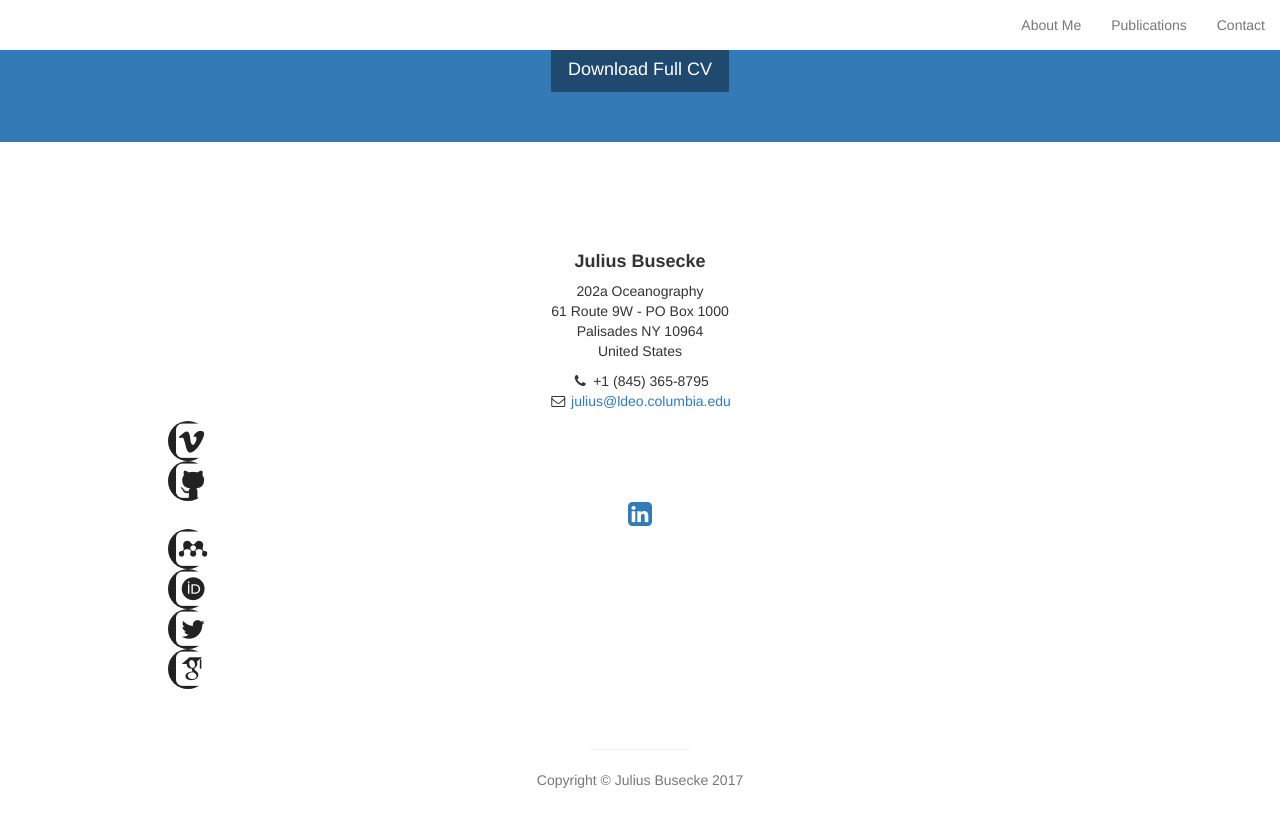
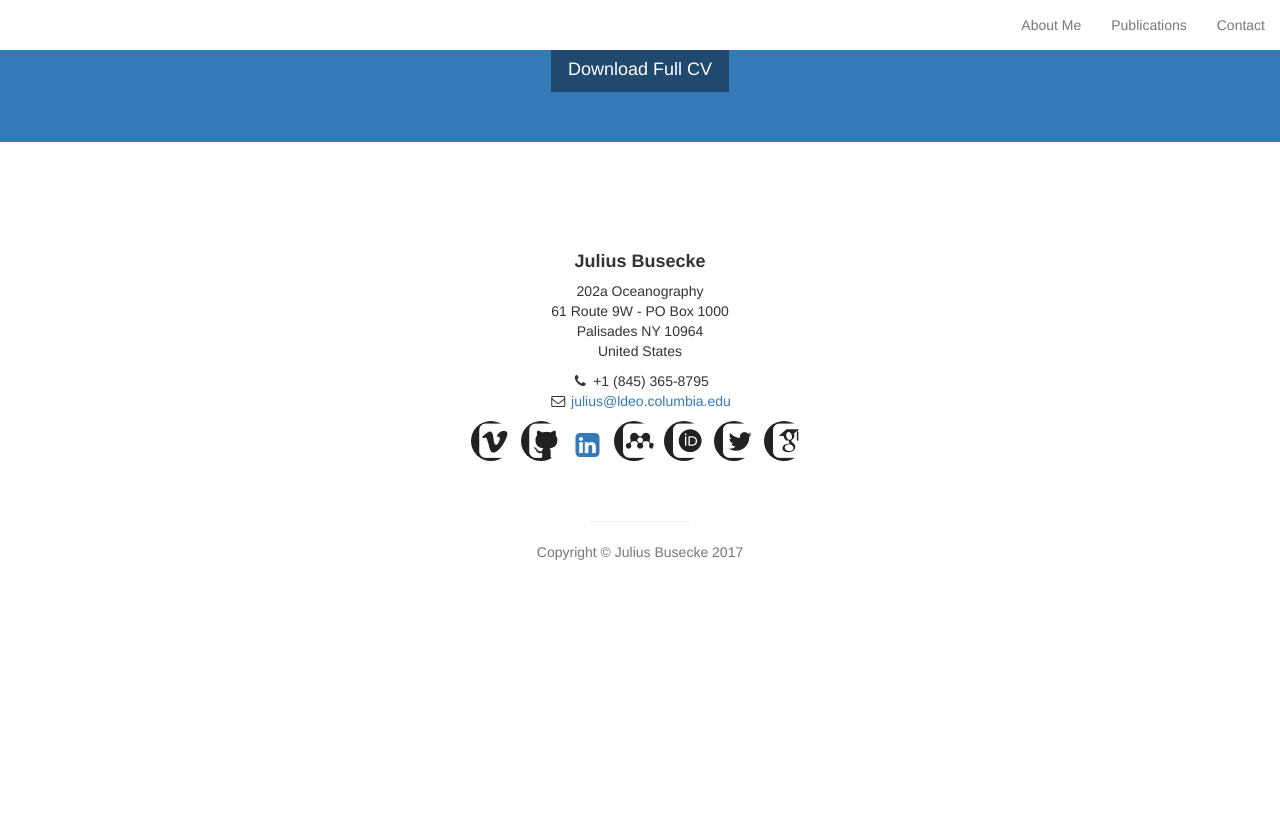
Before and after one commit to jbusecke/jbusecke.github.io, a Jekyll site: the page built from index.html, in a window 1280 px wide and 900 px high, scrolled down 2520 px. Shown: the top 827 px of the window. Built offline with Jekyll 4.4.1, drawn with Linux system fonts in a browser that asks for light colours; some web fonts are replaced; after the commit the page ends 3192 px from its top, so only the background shows below that.

Commit message:
corrected inline list

```diff
--- a/index.html
+++ b/index.html
@@ -156,7 +156,7 @@
                       <li>  <a href="https://www.linkedin.com/in/julius-busecke-a47027117">LinkedIn</a> </li>
                       <li>  <a href="https://www.researchgate.net/profile/Julius_Busecke">ResearchGate</a> </li>
                     </ul> -->
-                    <ul class="list-unstyled social-buttons">
+                    <ul class="list-inline social-buttons">
                         <li>
                             <a href="https://vimeo.com/user52830334"><i class="fa fa-vimeo-square fa-fw fa-2x"></i></a>
                         <li>
```
